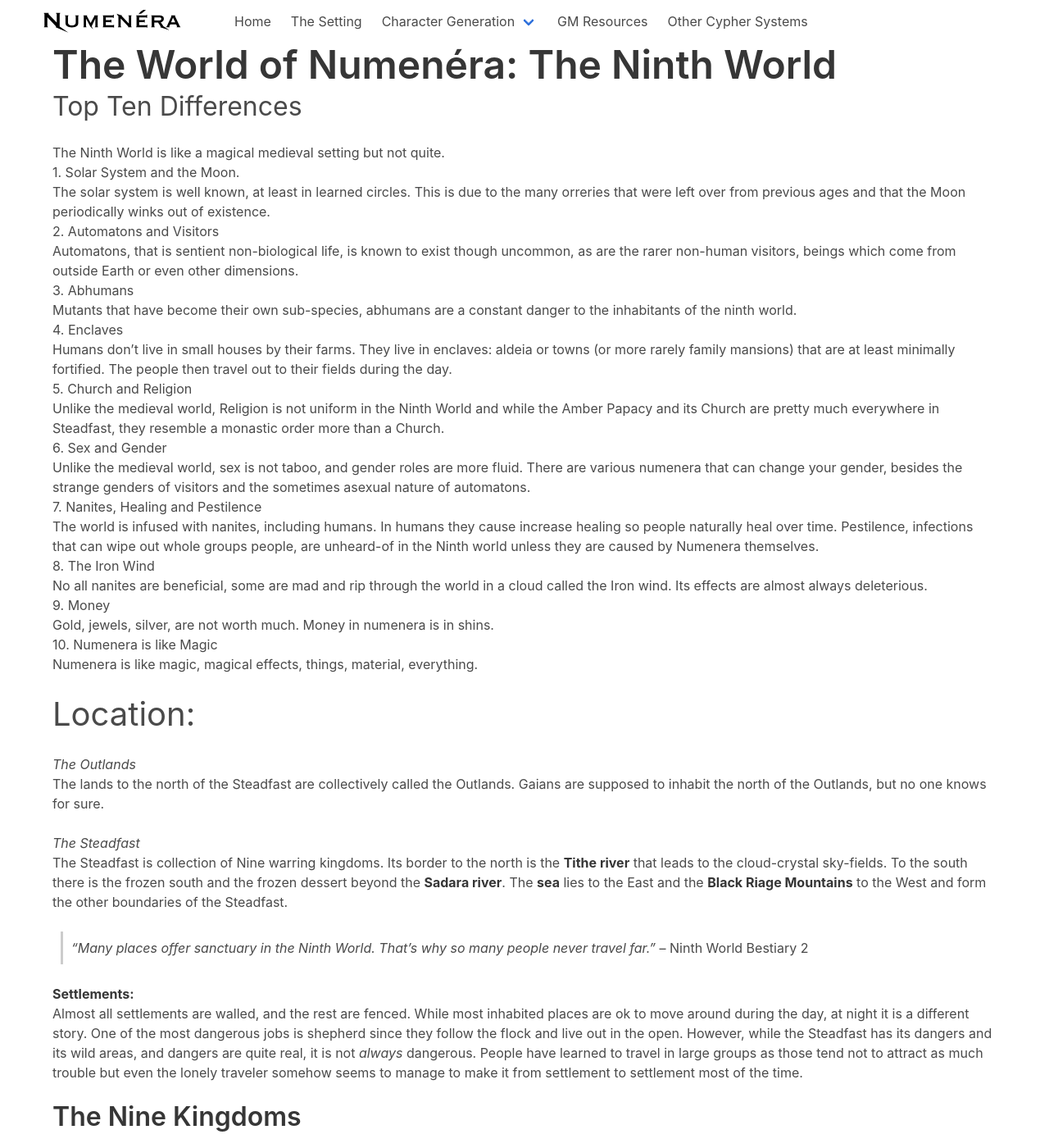
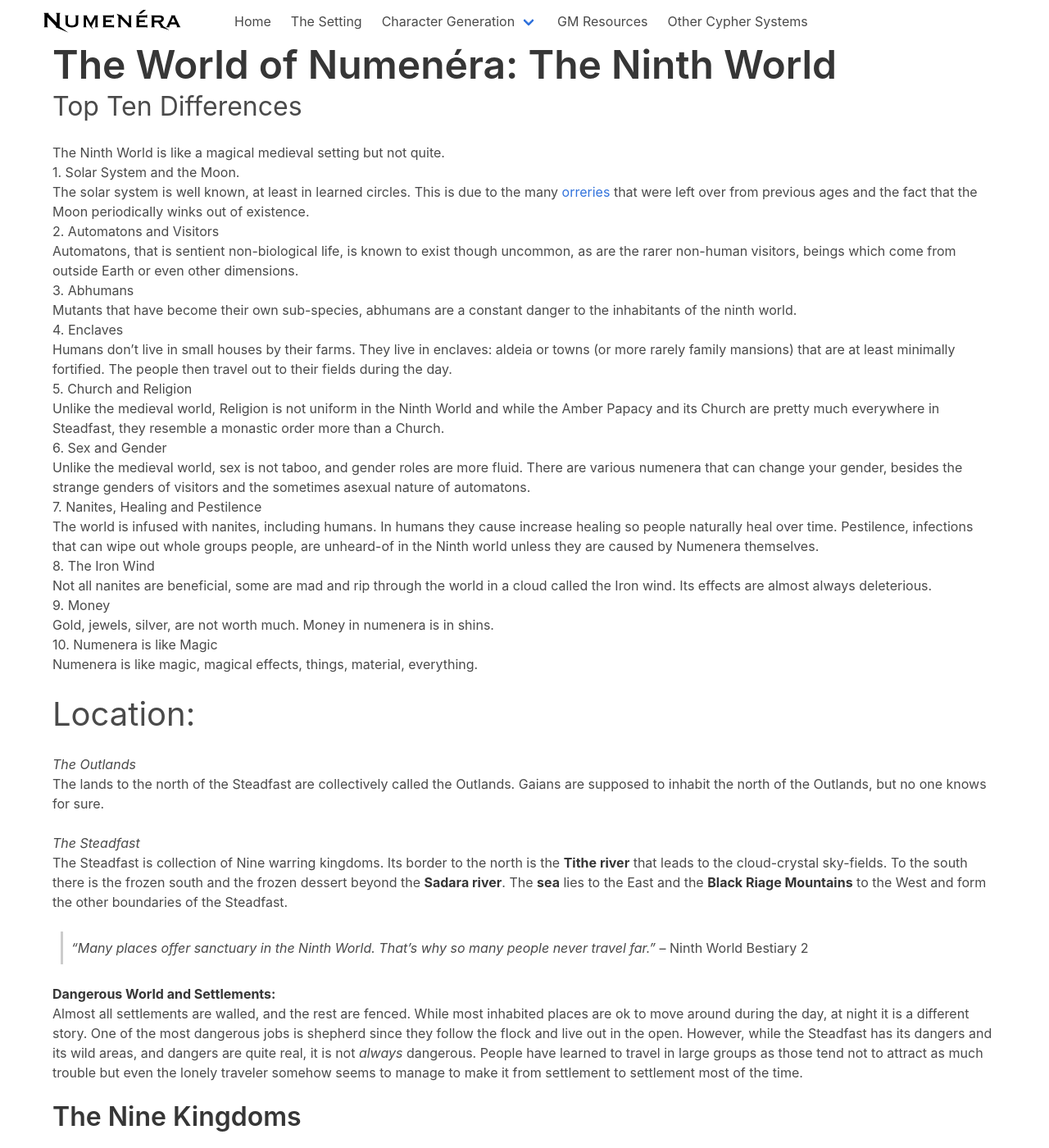
Before and after one commit to rebelwarrior/numenera, a Jekyll site: the page built from ninth_world.md, in a window 1280 px wide and 1400 px high. Shown: the whole window at 82% size. Built offline with Jekyll 4.4.1, drawn with Linux system fonts in a browser that asks for light colours; nearby versions of some CDN libraries.

Commit message:
minor text changes

```diff
--- a/ninth_world.md
+++ b/ninth_world.md
@@ -12,8 +12,7 @@
 The Ninth World is like a magical medieval setting but not quite.
 
 ### 1. Solar System and the Moon.
-The solar system is well known, at least in learned circles. This is due to the many orreries that were left over from previous ages and that the Moon periodically winks out of existence.
-
+The solar system is well known, at least in learned circles. This is due to the many [orreries](https://en.wikipedia.org/wiki/Orrery) that were left over from previous ages and the fact that the Moon periodically winks out of existence.
 
 ### 2. Automatons and Visitors
 Automatons, that is sentient non-biological life, is known to exist though uncommon, as are the rarer non-human visitors, beings which come from outside Earth or even other dimensions.
@@ -34,8 +33,7 @@
 The world is infused with nanites, including humans. In humans they cause increase healing so people naturally heal over time. Pestilence, infections that can wipe out whole groups people, are unheard-of in the Ninth world unless they are caused by Numenera themselves.
 
 ### 8. The Iron Wind
-No all nanites are beneficial, some are mad and rip through the world in a cloud called the Iron wind. Its effects are almost always deleterious.
-
+Not all nanites are beneficial, some are mad and rip through the world in a cloud called the Iron wind. Its effects are almost always deleterious.
 
 ### 9. Money
 Gold, jewels, silver, are not worth much. Money in numenera is in shins.
@@ -57,7 +55,7 @@
 
 > _"Many places offer sanctuary in the Ninth World. That’s why so many people never travel far."_ – Ninth World Bestiary 2
 
-__Settlements:__
+__Dangerous World and Settlements:__
 Almost all settlements are walled, and the rest are fenced. While most inhabited places are ok to move around during the day, at night it is a different story. One of the most dangerous jobs is shepherd since they follow the flock and live out in the open. However, while the Steadfast has its dangers and its wild areas, and dangers are quite real, it is not _always_ dangerous. People have learned to travel in large groups as those tend not to attract as much trouble but even the lonely traveler somehow seems to manage to make it from settlement to settlement most of the time.
 
 ## The Nine Kingdoms
```
